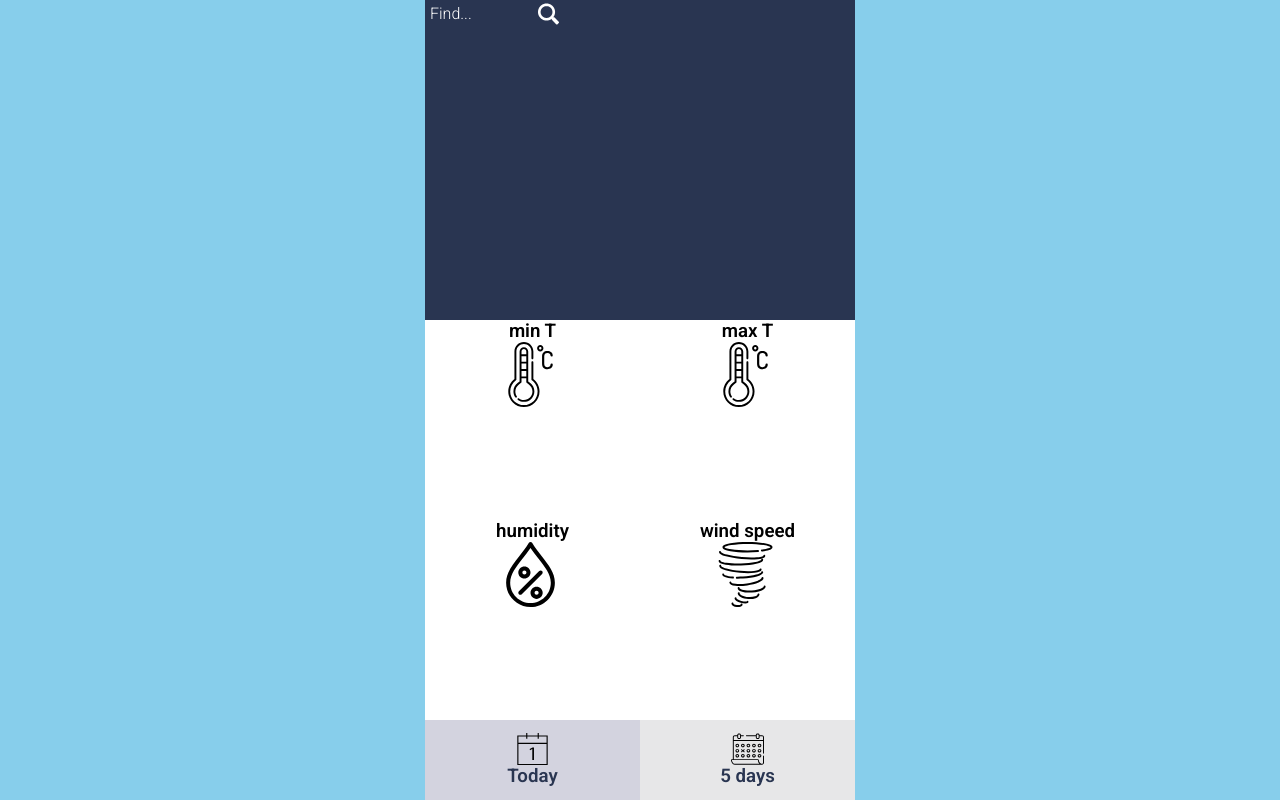
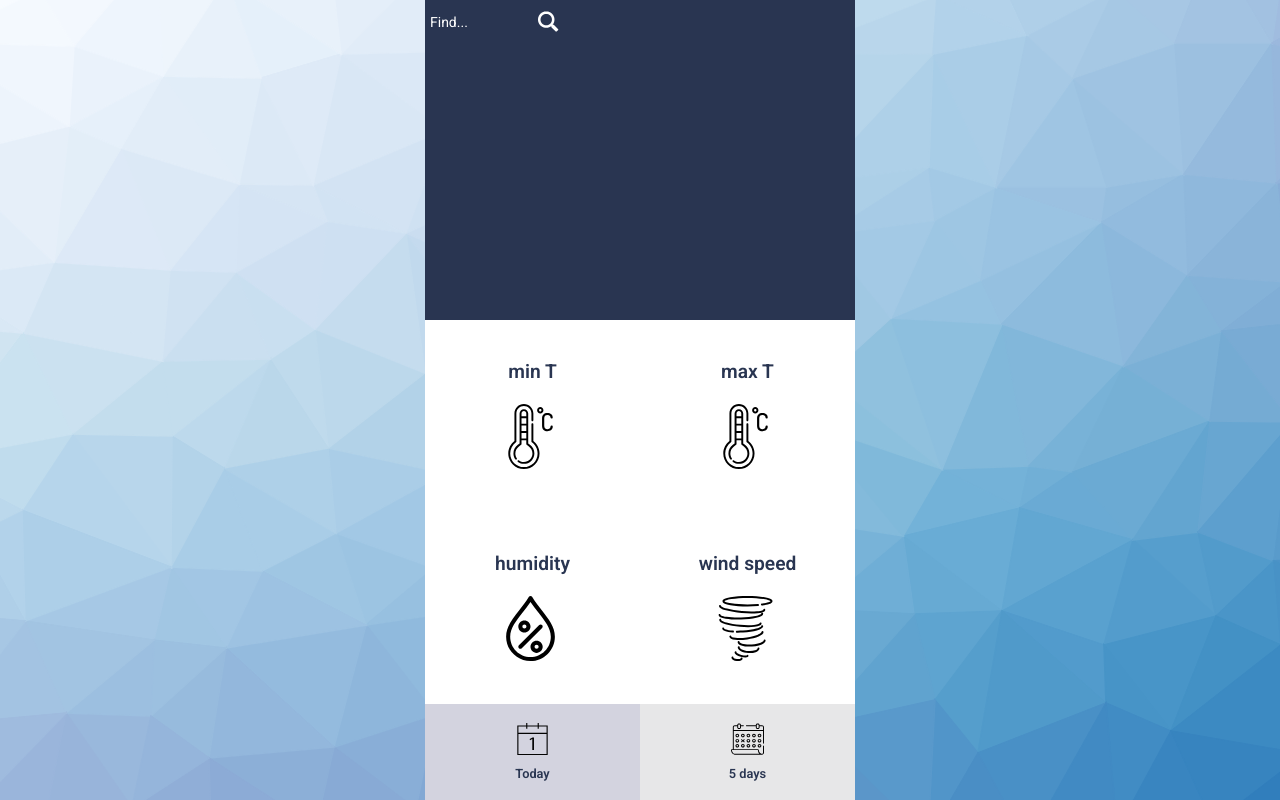
Before and after one commit to BorskiPas/weatherApp-with-API, a plain HTML site: page index.html in a window 1280 px wide. Drawn offline with Linux system fonts and the light colour scheme; no server answers.

Commit message:
Update style.css
Minor changes.

```diff
--- a/style.css
+++ b/style.css
@@ -16,7 +16,7 @@ main {
 }
 
 body {
-   background-color: skyblue;
+   background-image: url("images/background.svg");
 }
 
 .main-container {
@@ -51,7 +51,7 @@ body {
 .location-search {
    display: flex;
    justify-content: left;
-   padding-bottom: 15px;
+   padding: 8px 0;
 }
 
 .location-search > input {
@@ -61,17 +61,17 @@ body {
    outline: none;
    border: none;
    width: 25%;
-   font-weight: 300;
+   font-size: 14px;
 }
 
 .location-search > input::placeholder {
    color: white;
-   font-size: 16px;
+   font-size: 14px;
 }
 
 input[type=submit] {
-   width: 28px;
-   height: 28px;
+   width: 27px;
+   height: 27px;
    margin-left: 5px;
    background-color: white;
    background: url("images/searchLocation.svg") no-repeat;
@@ -81,33 +81,43 @@ input[type=submit] {
 }
 
 .weatherDisplay {
-   padding: 15px;
+   margin: 15px 0;
+   padding: 0 20px;
    display: flex;
 }
 
 .wd-left {
-   flex-basis: 70%;
+   flex-basis: 67%;
+}
+
+#location-name{
+   font-size: 1.8rem;
+   margin-bottom: 5%;
+}
+
+#date {
+   font-size: 1rem;
+   margin-bottom: 5%;
 }
 
 #weather-descr {
-   font-size: 1rem;
+   font-size: 1.4rem;
 }
 
 .wd-right {
-   flex-basis: 30%;
+   flex-basis: 33%;
 }
 
 .temp-value {
    position: absolute;
-   bottom: 30px;
+   bottom: 15px;
    right: 20px;
 }
 
 .weatherParams {
-   height: 50%;
+   height: 48%;
    display: flex;
    flex-wrap: wrap;
-   justify-content: space-between;
    background-color: white;
    min-height: 260px;
 }
@@ -115,7 +125,7 @@ input[type=submit] {
 .info-items-up, .info-items-down {
    display: flex;
    height: 50%;
-   width: 100%;
+   align-items: center;
 }
 
 .info-item-up-left,
@@ -123,18 +133,17 @@ input[type=submit] {
 .info-item-down-left,
 .info-item-down-right {
    flex-basis: 50%;
-   justify-content: center;
-   align-items: center;
    text-align: center;
 }
 
-.info-item-up-left > h5,
-.info-item-up-right > h5,
-.info-item-down-left > h5,
-.info-item-down-right > h5 {
-   font-size: 18px;
+.info-item-up-left > h3,
+.info-item-up-right > h3,
+.info-item-down-left > h3,
+.info-item-down-right > h3 {
+   font-size: 1.2rem;
    color: #293551;
-   font-weight: 300;
+   margin-bottom: 10%;
+   font-weight: 600;
 }
 
 .info-item-up-left > p,
@@ -150,7 +159,7 @@ input[type=submit] {
    overflow: auto;
    display: flex;
    flex-direction: column;
-   min-height: 50%;
+   min-height: 48%;
    justify-content: center;
 }
 
@@ -176,11 +185,10 @@ input[type=submit] {
 }
 /* poslednja sekcija sa navigacijom za period za koji želimo da vidimo vremensku prognozu */
 .navigation {
-   height: 10%;
+   height: 12%;
    background-color: #e7e7e8;
    min-height: 55px;
    display: flex;
-   color: #293551;
 }
 
 .navigation > div {
@@ -194,9 +202,10 @@ input[type=submit] {
    align-items: center;
 }
 
-.navigation h5 {
-   margin: 5px 0 0;
-   font-size: 12px;
+.navigation h3 {
+   margin: 5% 0 0;
+   font-size: 0.8rem;
+   color: #293551;
 }
 
 .active-nav {
```
